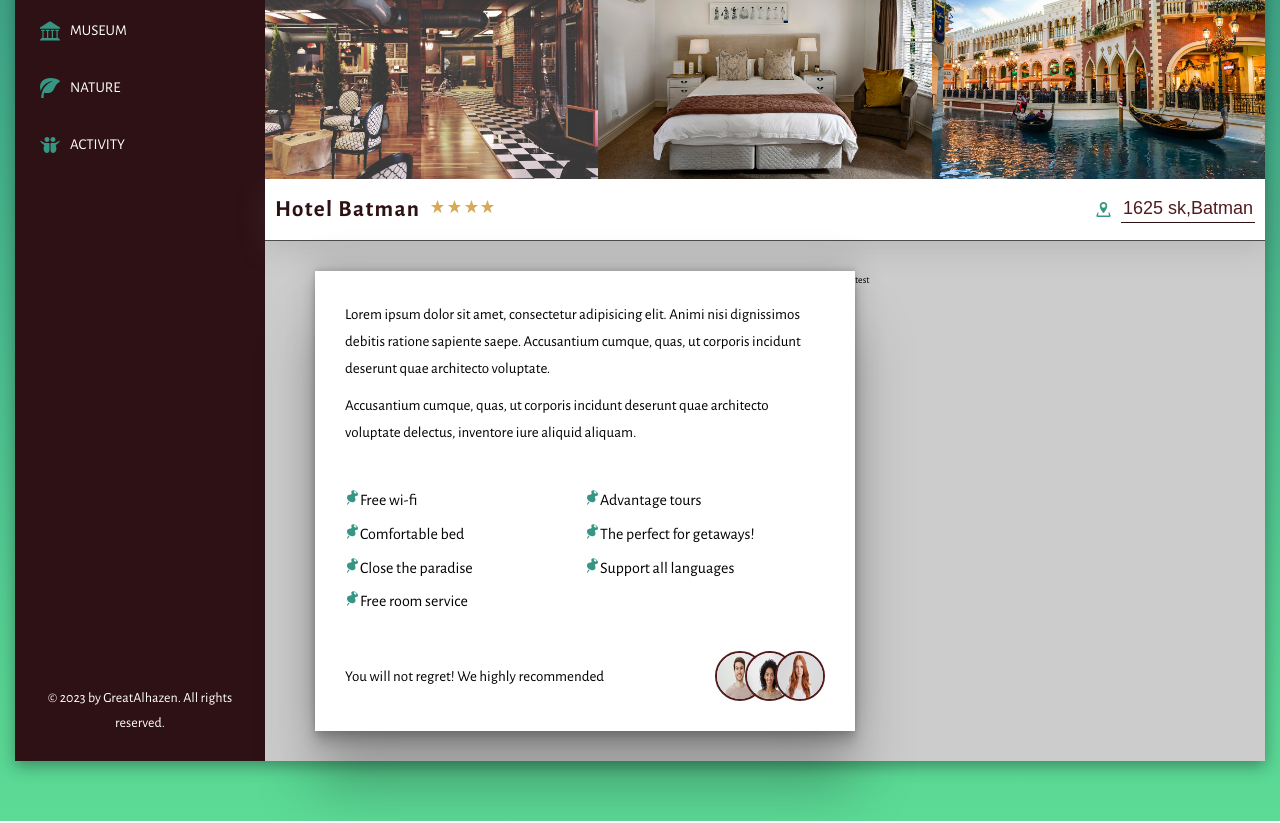
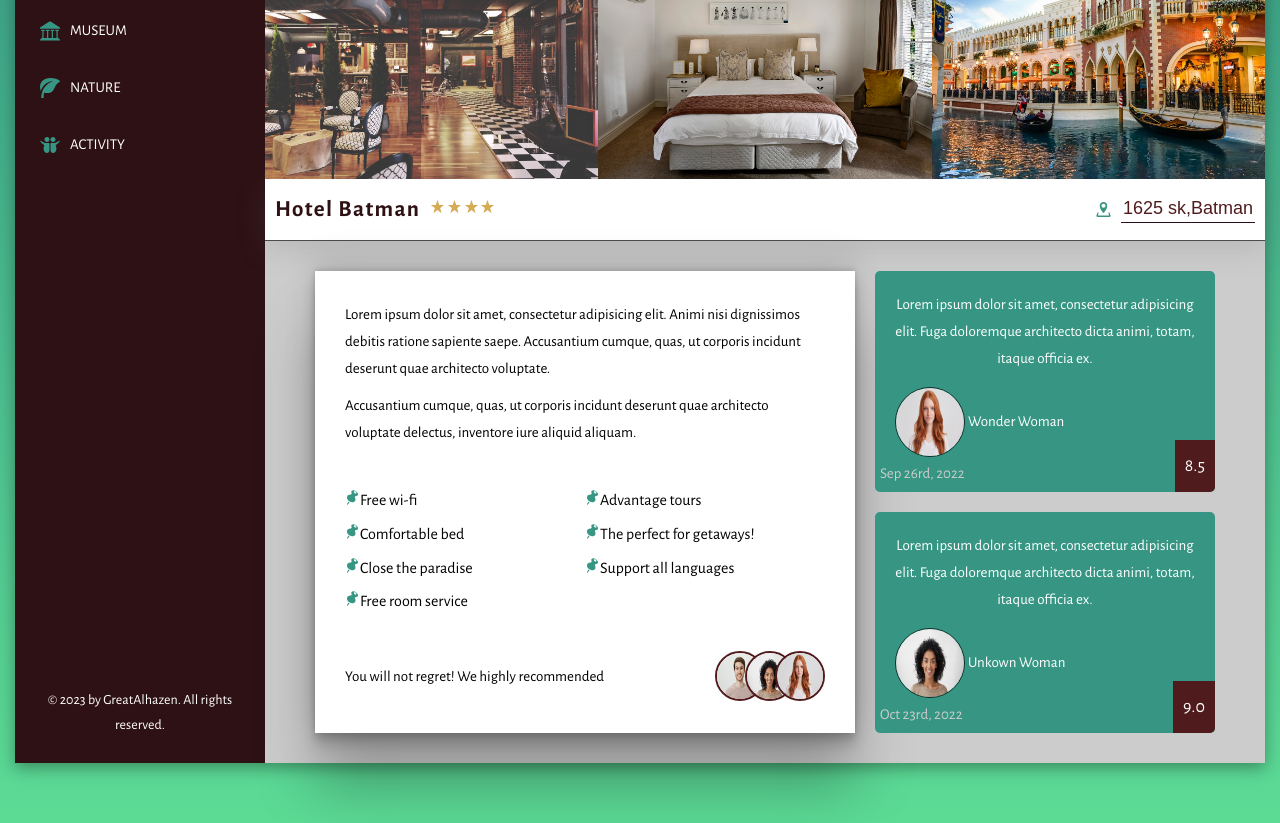
Before and after one commit to greatAlhazen/Flexbox-Scss, a website: page index.html in a window 1280 px wide. Shown: the part 190-1013 px from the top of the page. Drawn offline with nearby package versions, Linux system fonts and the light colour scheme.

Commit message:
add reviews

```diff
--- a/index.html
+++ b/index.html
@@ -149,7 +149,34 @@
                             </div>
                         </div>
                     </div>
-                    <div class="reviews">test</div>
+                    <div class="detail__reviews">
+                        <figure class="review">
+                            <blockquote class="review__desc">
+                                Lorem ipsum dolor sit amet, consectetur adipisicing elit. Fuga doloremque architecto dicta animi, totam, itaque officia ex.
+                            </blockquote>
+                            <figcaption class="review__user">
+                                <img src="images/user-3.jpg" alt="User 1" class="review__image">
+                                <div class="review__name">
+                                    <p class="review__name">Wonder Woman</p>
+                                    <p class="review__date">Sep 26rd, 2022</p>
+                                </div>
+                                <div class="review__rating">8.5</div>
+                            </figcaption>
+                        </figure>
+                        <figure class="review">
+                            <blockquote class="review__desc">
+                                Lorem ipsum dolor sit amet, consectetur adipisicing elit. Fuga doloremque architecto dicta animi, totam, itaque officia ex.
+                            </blockquote>
+                            <figcaption class="review__user">
+                                <img src="images/user-2.jpg" alt="User 1" class="review__image">
+                                <div class="review__container">
+                                    <p class="review__name">Unkown Woman</p>
+                                    <p class="review__date">Oct 23rd, 2022</p>
+                                </div>
+                                <div class="review__rating">9.0</div>
+                            </figcaption>
+                        </figure>
+                    </div>
                 </div>
             </main>
         </div>
--- a/sass/abstract/_variables.scss
+++ b/sass/abstract/_variables.scss
@@ -11,3 +11,5 @@ $color-grey-2:#ccc;
 $yellow-color:#D5AB55;
 
 $border: .5px solid rgba($dark-color, .7);
+
+$box-shadow: rgba(0, 0, 0, 0.25) 0px 5.5em 5.5em, rgba(0, 0, 0, 0.12) 0px -1.2em 3em, rgba(0, 0, 0, 0.12) 0px 4px 6px, rgba(0, 0, 0, 0.17) 0px 1.2em 1.3em, rgba(0, 0, 0, 0.09) 0px -3px 5px;
--- a/sass/app/_app.scss
+++ b/sass/app/_app.scss
@@ -19,13 +19,14 @@
 
     &__description{
         background-color: $white-color;
-        box-shadow: rgba(0, 0, 0, 0.25) 0px 5.5em 5.5em, rgba(0, 0, 0, 0.12) 0px -1.2em 3em, rgba(0, 0, 0, 0.12) 0px 4px 6px, rgba(0, 0, 0, 0.17) 0px 1.2em 1.3em, rgba(0, 0, 0, 0.09) 0px -3px 5px;
+        box-shadow: $box-shadow;
         flex:0 0 60%;
         padding:3rem;
     }
 
     &__reviews{
         flex:1;
+        margin-left:2rem;
     }
 
     &__comment{
--- /dev/null
+++ b/sass/components/_review.scss
@@ -0,0 +1,54 @@
+.review{
+    background-color: $primary-color;
+    color:$white-color;
+    padding:2rem;
+    font-size:1.5rem;
+    transition: all .3s;
+    overflow: hidden;
+    position: relative;
+    border-radius: 5px;
+
+
+    &:hover{
+        box-shadow: $box-shadow;
+    }
+
+    &__desc{
+        text-align: center;
+    }
+
+    &:not(:last-child){
+        margin-bottom:2rem;
+    }
+
+    &__user{
+        display:flex;
+        align-items: center;
+        gap:3px;
+    }
+
+
+    &__date{
+        color:$color-grey-2;
+        position: absolute;
+        bottom:5px;
+        left:5px;
+    }
+
+    &__image{
+        width:7rem;
+        height:7rem;
+        border-radius: 50%;
+        border: $border;
+        margin:1.5rem 0;
+    }
+
+    &__rating{
+        position: absolute;
+        bottom:0;
+        right:0;
+        font-size: 1.8rem;
+        background-color: $secondary-color;
+        padding:1rem;
+    }
+}
--- a/sass/main.scss
+++ b/sass/main.scss
@@ -13,6 +13,7 @@
 @import "components/overview";
 @import "components/list";
 @import "components/recommend";
+@import "components/review";
 
 
 @import "layouts/header";
```
Also changed, not shown: css/style.css, 1 other file.
